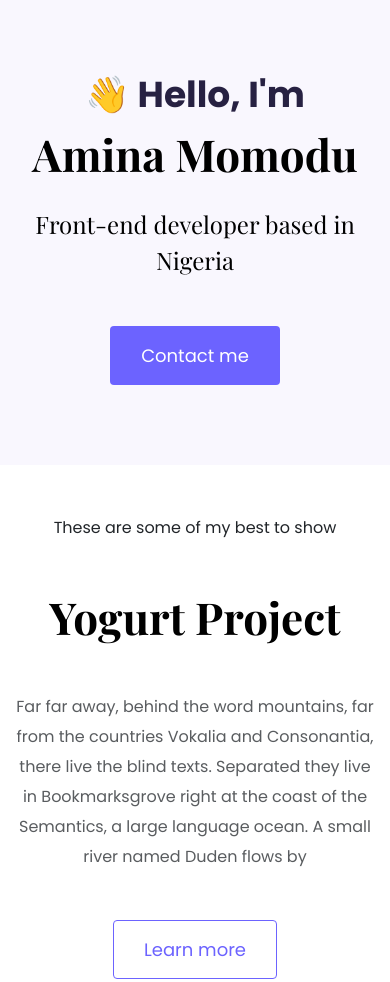
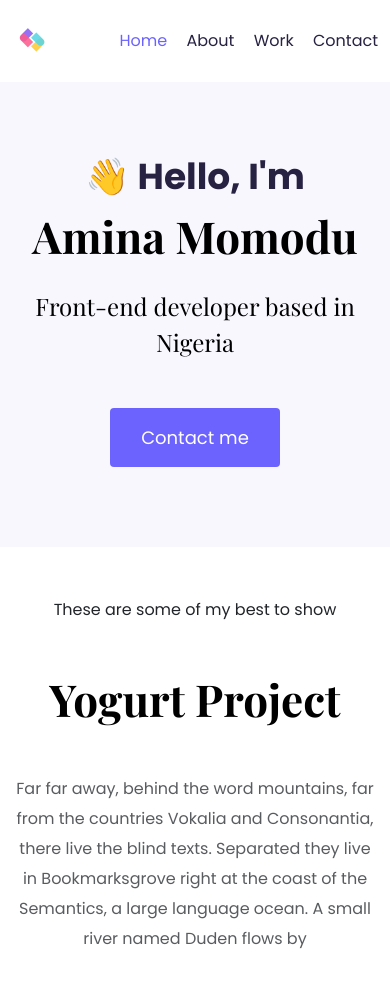
Before and after one commit to AminaMomodu/portfolio-project, a plain HTML site: page index.html in a window 390 px wide. Shown: the top 982 px of the page. Drawn offline with nearby package versions, Linux system fonts and the light colour scheme; a web font is replaced by a local one.

Commit message:
Added shecodes logos and created header

```diff
--- a/index.html
+++ b/index.html
@@ -35,6 +35,32 @@
     ></script>
   </head>
   <body>
+    <div class="container">
+      <nav class="d-flex justify-content-between">
+        <a href="/">
+          <img src="images/logo.png" class="logo d-none d-md-block" alt="" />
+          <img
+            src="images/logo-small.jpg"
+            class="logo d-block d-md-none"
+            alt=""
+          />
+        </a>
+        <ul>
+          <li class="active">
+            <a href="/"> Home</a>
+          </li>
+          <li>
+            <a href="/about.html"> About</a>
+          </li>
+          <li>
+            <a href="/work.html"> Work</a>
+          </li>
+          <li>
+            <a href="/contact.html"> Contact</a>
+          </li>
+        </ul>
+      </nav>
+    </div>
     <div class="hero">
       <p>👋 Hello, I'm</p>
       <h1>Amina Momodu</h1>
--- a/styles/portfolio.css
+++ b/styles/portfolio.css
@@ -55,6 +55,35 @@ p {
   font-size: 24px;
 }
 
+.content-container {
+  padding: 160px 20px;
+}
+
+.content h1 {
+  font-size: 64px;
+  line-height: 80px;
+}
+
+.content h2 {
+  font-size: 18px;
+  font-family: var(--default-font-family);
+}
+
+.content h3 {
+  font-size: 24px;
+  line-height: 1.5;
+
+  font-family: var(--default-font-family);
+}
+
+.content p {
+  font-size: 14px;
+}
+
+.content {
+  margin: 30px;
+}
+
 .btn-branding {
   background: var(--branding-color);
   border-radius: 4px;
@@ -77,6 +106,37 @@ p {
   padding: 120px 60px;
 }
 
+.logo {
+  max-height: 40px;
+}
+
+nav {
+  padding: 20px 0;
+}
+
+nav ul {
+  padding: 0;
+  margin: 0;
+}
+
+nav li {
+  display: inline;
+  list-style: none;
+  line-height: 42px;
+  margin-left: 15px;
+}
+
+nav a {
+  text-decoration: none;
+  color: #272142;
+  transition: all 100ms ease-in-out;
+}
+
+nav a:hover,
+nav li.active a {
+  color: var(--branding-color);
+}
+
 @media (max-width: 900px) {
   h1 {
     font-size: 44px;
@@ -91,6 +151,10 @@ p {
     padding: 80px 20px;
   }
 
+  .content {
+    text-align: center;
+    padding: 0;
+  }
   .project-desciption {
     padding: 0;
     text-align: center;
```
Also changed, not shown: images/logo-small.jpg (added), images/logo.png (added).
